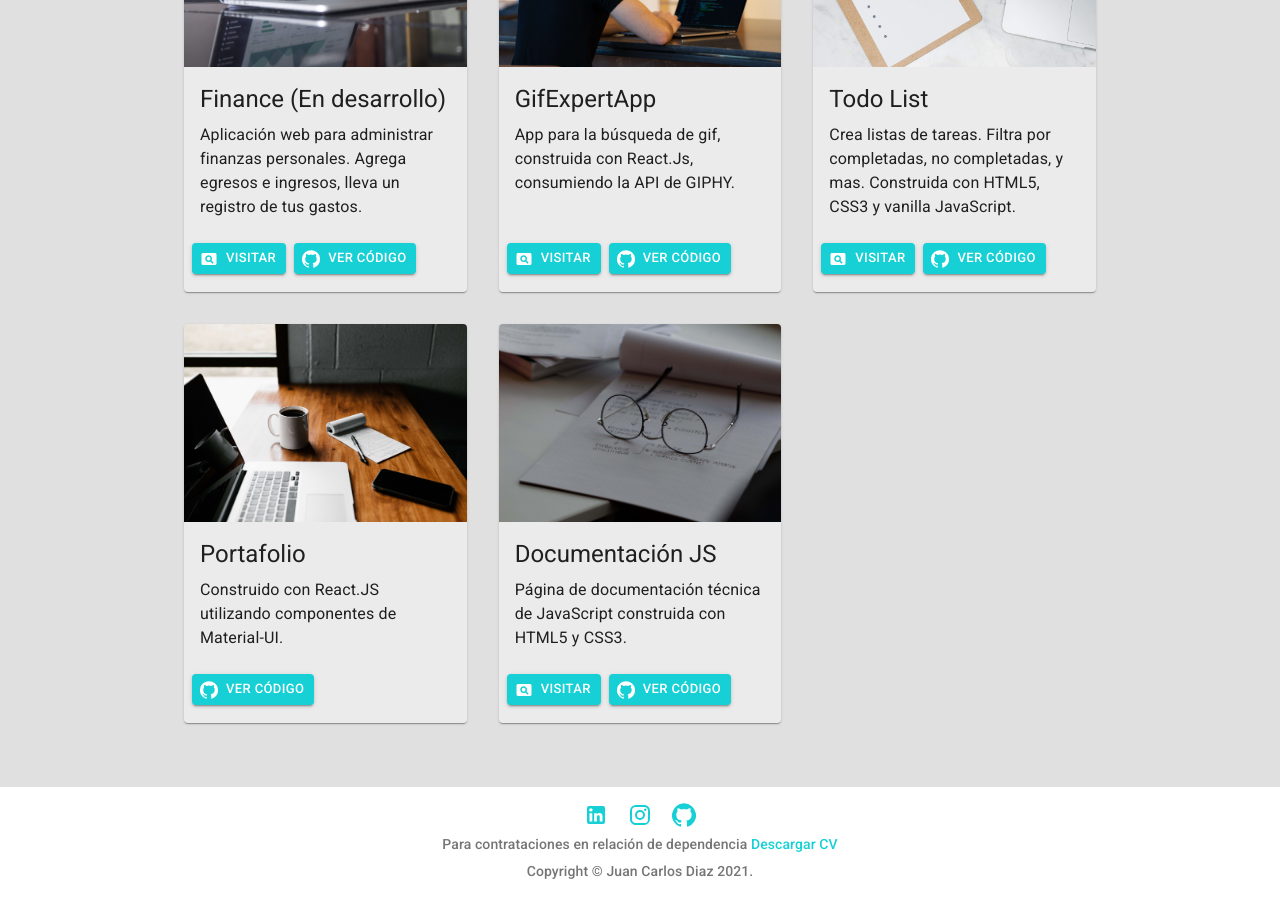
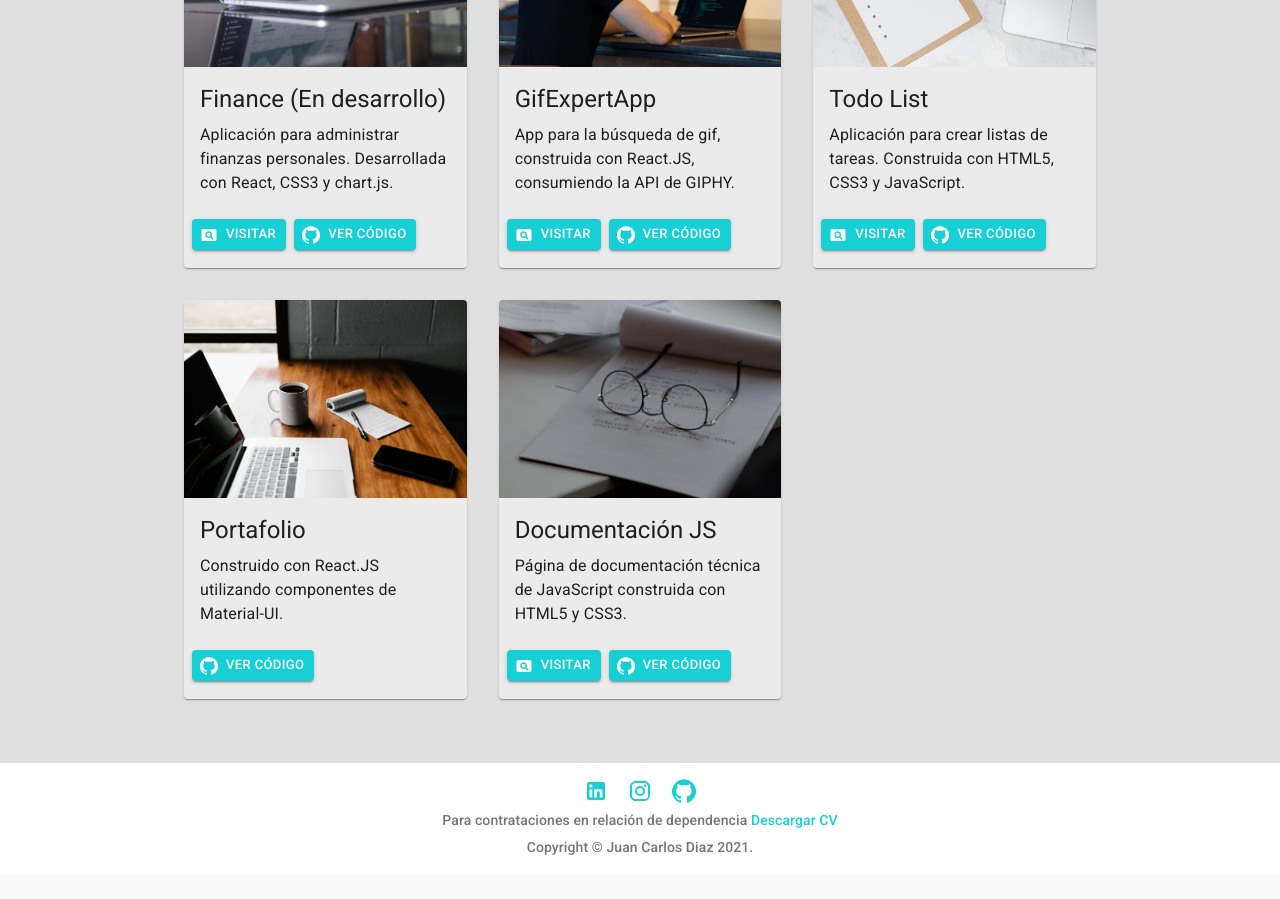
Before and after one commit to Judiazp/portafolio, a React (Create React App) app: page /portfolio in a window 1280 px wide. Shown: the part 1000-1899 px from the top of the page. After the commit the page ends 1875 px from the top, so only its background shows below. Built offline with nearby package versions, Linux system fonts and the light colour scheme.

Commit message:
Actualizando link de descarga del CV y descripciones de proyectos

```diff
--- a/src/components/molecules/footer/index.jsx
+++ b/src/components/molecules/footer/index.jsx
@@ -39,13 +39,15 @@ const Footer = (props) => {
                 >
                    <LinkedInIcon/>
                 </Link>
-               <Link href="https://www.instagram.com/jcarlos_diazp/?hl=es-la"
+                <Link
+                    href="https://www.instagram.com/jcarlos_diazp/?hl=es-la"
                     target="_blank"
                     className={classes.link}
                 >
                    <InstagramIcon/>
                 </Link>
-               <Link href="https://github.com/Judiazp"
+                <Link
+                    href="https://github.com/Judiazp"
                     target="_blank"
                     className={classes.link}
                 >
@@ -55,7 +57,7 @@ const Footer = (props) => {
             <Typography variant="subtitle2" align="center" color="textSecondary" gutterBottom>
                 Para contrataciones en relación de dependencia { props.width === 'xs' ? <br/> : ' ' }
                 <Link
-                    href="https://drive.google.com/file/d/1zhwup9ArygNGQTOZy7GzI6_BT3-dzVco/view?usp=sharing"
+                    href="https://drive.google.com/file/d/1iW3byGPW3VmU7cAf5NqLz2dKhtTrFXIt/view"
                     target="_blank"
                     color="primary"
                     variant="contained"
--- a/src/components/pages/welcomeSection/index.jsx
+++ b/src/components/pages/welcomeSection/index.jsx
@@ -11,7 +11,7 @@ import { withWidth } from '@material-ui/core';
 //Components
 import Header from '../../molecules/header';
 import Slider from '../../organisms/slider';
-import miniatureImage from '../../../resources/multimedia/miniature-portfolio.jpg'
+import miniatureImage from '../../../resources/multimedia/welcome-video.mp4'
 
 const Welcome = (props) => {
   const useStyles = makeStyles((theme) => ({
--- a/src/resources/data/projectList.js
+++ b/src/resources/data/projectList.js
@@ -10,7 +10,7 @@ const projectList = [
         linkCode: 'https://github.com/Judiazp/administration-app',
         img: `${finance}`,
         title: 'Finance (En desarrollo)',
-        text: 'Aplicación web para administrar finanzas personales. Agrega egresos e ingresos, lleva un registro de tus gastos.',
+        text: 'Aplicación para administrar finanzas personales. Desarrollada con React, CSS3 y chart.js.',
         isPublic: true,
         id: '2'
     },
@@ -19,7 +19,7 @@ const projectList = [
         linkCode: 'https://github.com/Judiazp/gif-expert-app',
         img: `${develop}`,
         title: 'GifExpertApp',
-        text: 'App para la búsqueda de gif, construida con React.Js, consumiendo la API de GIPHY.',
+        text: 'App para la búsqueda de gif, construida con React.JS, consumiendo la API de GIPHY.',
         isPublic: true,
         id: '1'
     },
@@ -28,7 +28,7 @@ const projectList = [
         linkCode: 'https://github.com/Judiazp/app-lista-mercado',
         img: `${todo}`,
         title: 'Todo List',
-        text: 'Crea listas de tareas. Filtra por completadas, no completadas, y mas. Construida con HTML5, CSS3 y vanilla JavaScript.',
+        text: 'Aplicación para crear listas de tareas. Construida con HTML5, CSS3 y JavaScript.',
         isPublic: true,
         id: '3'
     },
```
Lines whose indentation alone changed are shown as unchanged.
